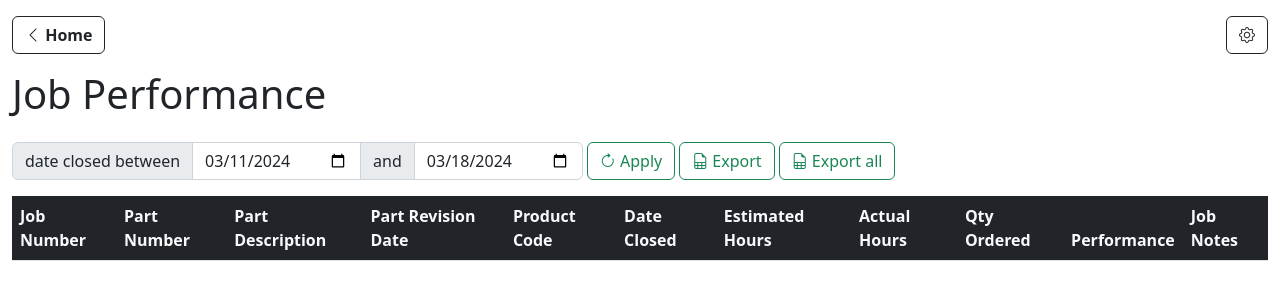
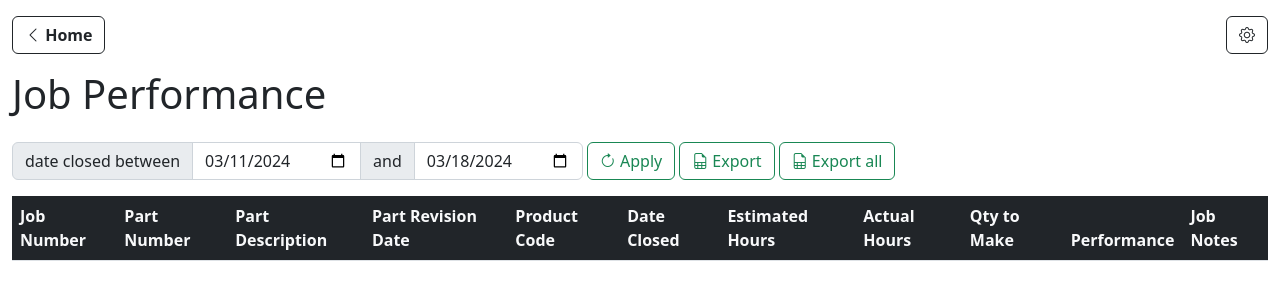
Before and after one commit to williamjacksn/e2-spy, a Flask app: page /job-performance in a window 1280 px wide. Shown: the top 300 px of the page. Run offline with Flask 3, Linux system fonts and the light colour scheme; data that the repository does not hold is empty; parts of the project's set-up code (start-up, migrations or seed data) failed here and were passed over; some libraries are stand-ins or nearby versions.

Commit message:
Replace 'Quantity Ordered' with 'Quantity to Make' in Job Performance report

```diff
--- a/e2_spy/app.py
+++ b/e2_spy/app.py
@@ -359,11 +359,11 @@ def job_performance_xlsx():
     rows = e2db.job_performance(start_date, end_date, get_all)
     headers = [
         'Job Number', 'Part Number', 'Part Description', 'Part Revision Date', 'Product Code', 'Date Closed',
-        'Estimated Hours', 'Actual Hours', 'Qty Ordered', 'Performance', 'Job Notes'
+        'Estimated Hours', 'Actual Hours', 'Qty to Make', 'Performance', 'Job Notes'
     ]
     col_names = [
         'job_number', 'part_number', 'part_description', 'part_revision_date', 'product_code', 'date_closed',
-        'total_estimated_hours', 'total_actual_hours', 'quantity_ordered', 'performance', 'job_notes'
+        'total_estimated_hours', 'total_actual_hours', 'quantity_to_make', 'performance', 'job_notes'
     ]
     if get_all:
         record_range = 'all'
--- a/e2_spy/db/e2.py
+++ b/e2_spy/db/e2.py
@@ -275,7 +275,7 @@ class E2Database:
                 o.product_code,
                 coalesce(h.total_estimated_hours, 0) total_estimated_hours,
                 coalesce(h.total_actual_hours, 0) total_actual_hours,
-                cast(o.quantity_ordered as int) quantity_ordered,
+                cast(o.quantity_to_make as int) quantity_to_make,
                 cast(p.revision_date as date) part_revision_date
             from order_detail o
             left join h on h.order_detail_id = o.order_detail_id
--- a/e2_spy/templates/job-performance.html
+++ b/e2_spy/templates/job-performance.html
@@ -60,7 +60,7 @@
                     <th>Date Closed</th>
                     <th>Estimated Hours</th>
                     <th>Actual Hours</th>
-                    <th>Qty Ordered</th>
+                    <th>Qty to Make</th>
                     <th>Performance</th>
                     <th>Job Notes</th>
                 </tr>
@@ -76,7 +76,7 @@
                         <td class="text-nowrap">{{ row.date_closed }}</td>
                         <td>{{ '{:,.2f}'.format(row.total_estimated_hours) }}</td>
                         <td>{{ '{:,.2f}'.format(row.total_actual_hours) }}</td>
-                        <td>{{ row.quantity_ordered }}</td>
+                        <td>{{ row.quantity_to_make }}</td>
                         <td {% if row.performance > 100 %}class="table-danger"{% endif %}>{{ row.performance }}%</td>
                         <td>{% include 'includes/job-notes-initial.html' %}</td>
                     </tr>
```
